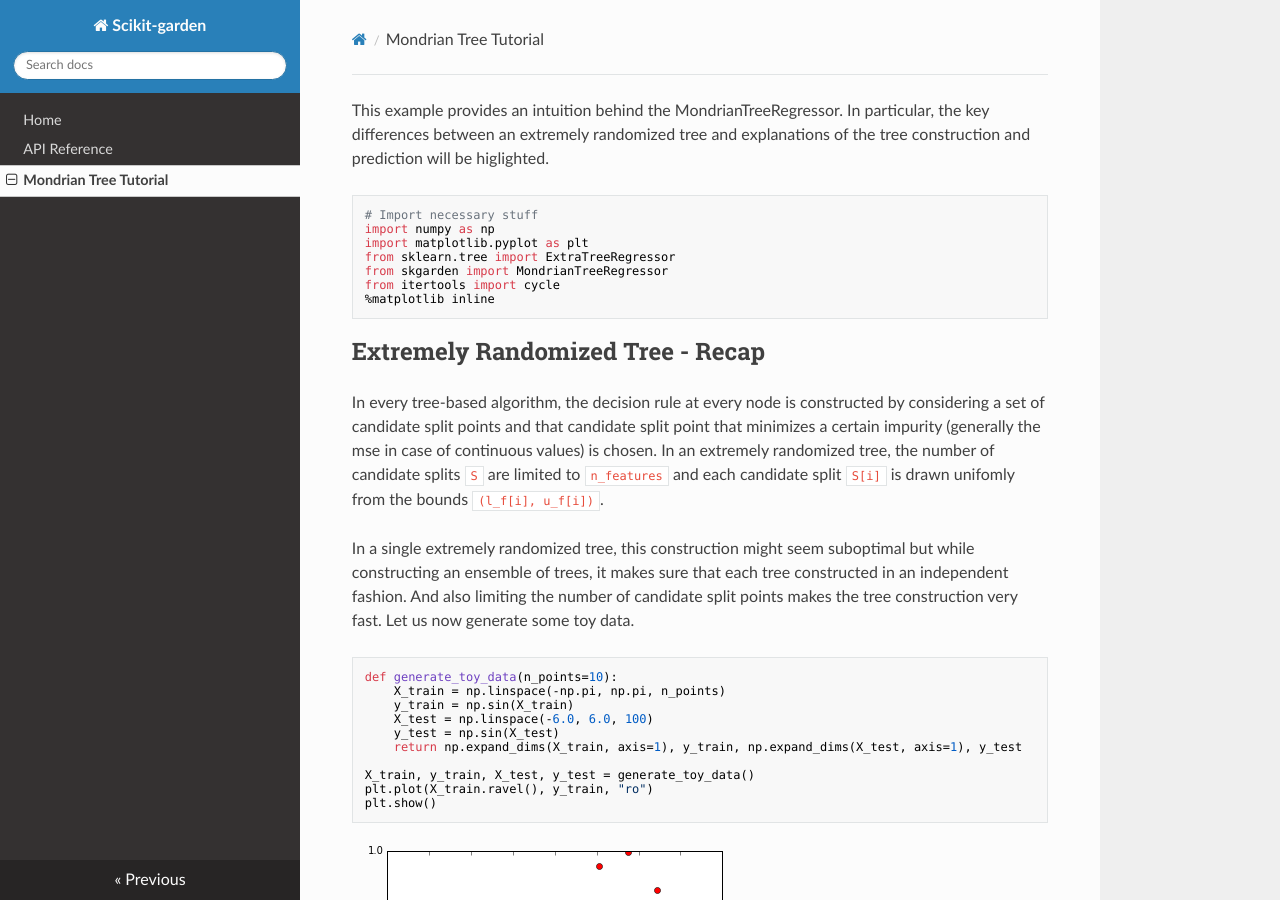
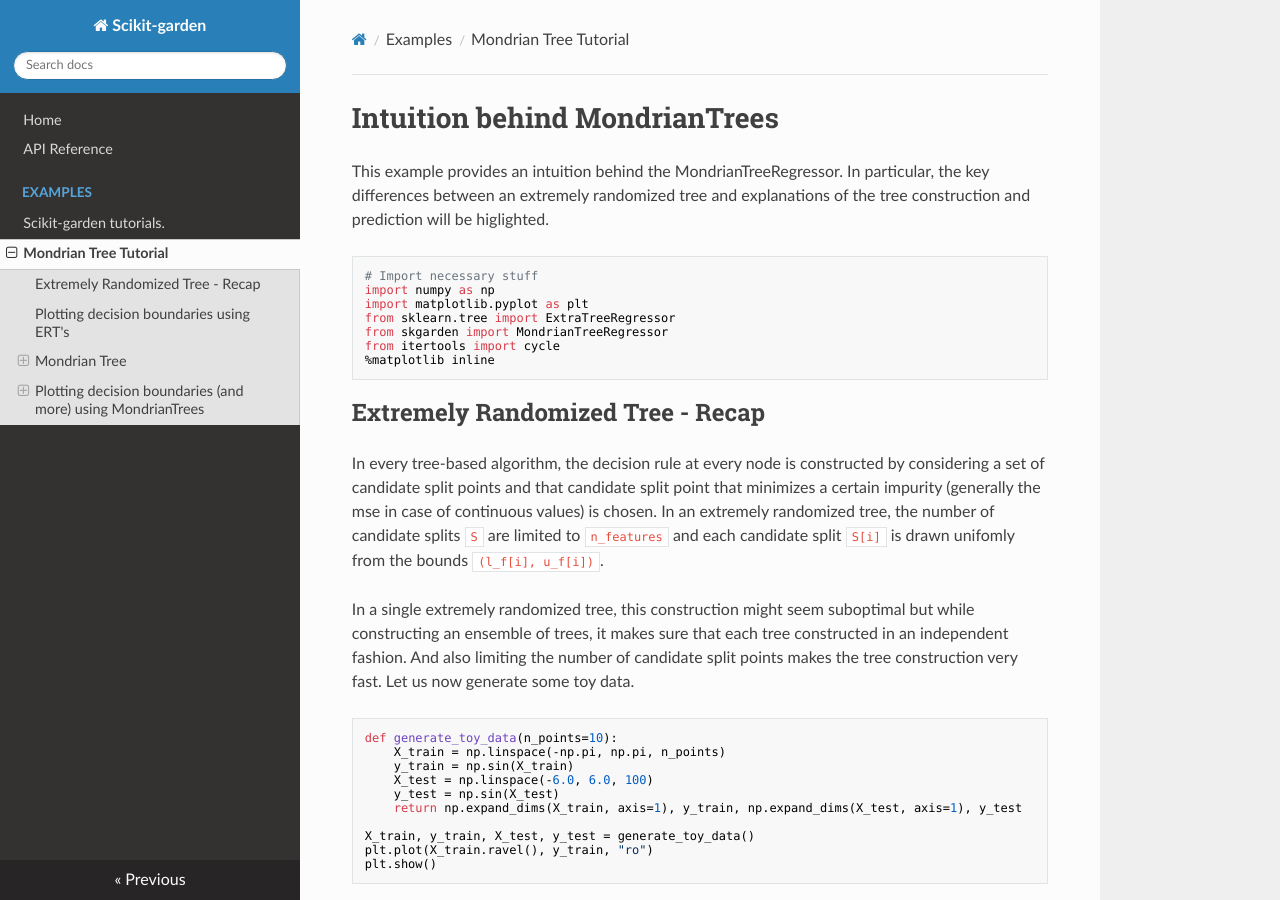
Before and after one commit to scikit-garden/scikit-garden, an MkDocs documentation site: the page built from docs/examples/MondrianTreeRegressor.md, in a window 1280 px wide and 900 px high. Built offline with MkDocs 1.6.1, drawn with Linux system fonts in a browser that asks for light colours; nearby versions of some CDN libraries; old or Windows-style settings are respelled for this version of MkDocs.

Commit message:
Change documentation structure

```diff
--- a/docs/MondrianTreeRegressor_intuition.md
+++ b/docs/examples/MondrianTreeRegressor.md
@@ -1,3 +1,4 @@
+# Intuition behind MondrianTrees
 
 This example provides an intuition behind the MondrianTreeRegressor. In particular, the key differences between an extremely randomized tree and explanations of the tree construction and prediction will be higlighted.
 
--- /dev/null
+++ b/docs/examples/index.md
@@ -0,0 +1,3 @@
+# Scikit-garden tutorials.
+
+1. [Intuition behind Mondrian trees](examples/MondrianTreeRegressor_intuition)
--- a/mkdocs.yml
+++ b/mkdocs.yml
@@ -1,9 +1,11 @@
 site_name: Scikit-garden
 site_description: 'Documentation for scikit-garden'
 pages:
-  - Home: index.md
-  - API Reference: api.md
-  - Mondrian Tree Tutorial: MondrianTreeRegressor_intuition.md
+  - Home: 'index.md'
+  - API Reference: 'api.md'
+  - Examples:
+      - "examples/index.md"
+      - Mondrian Tree Tutorial: 'examples/MondrianTreeRegressor.md'
 extra_javascript:
     - https://cdnjs.cloudflare.com/ajax/libs/mathjax/2.7.0/MathJax.js?config=TeX-AMS-MML_HTMLorMML
 markdown_extensions:
```
